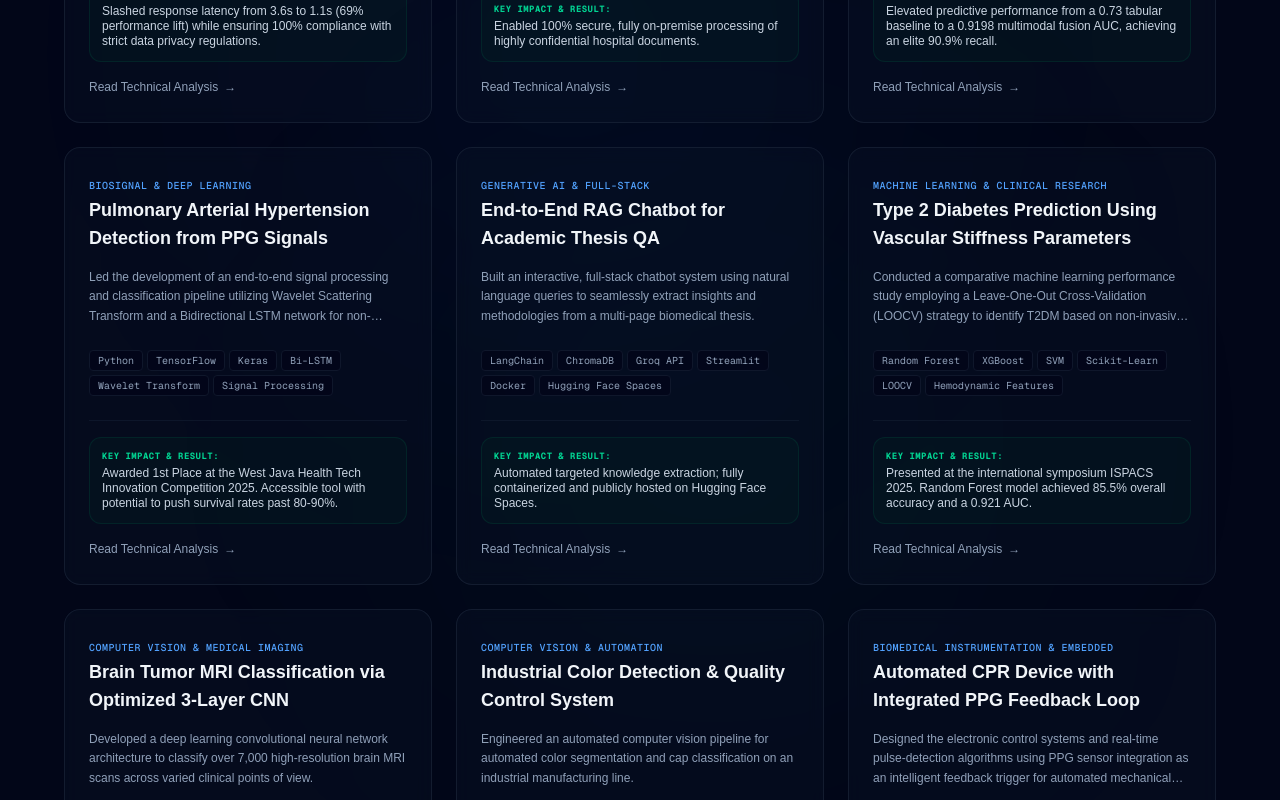
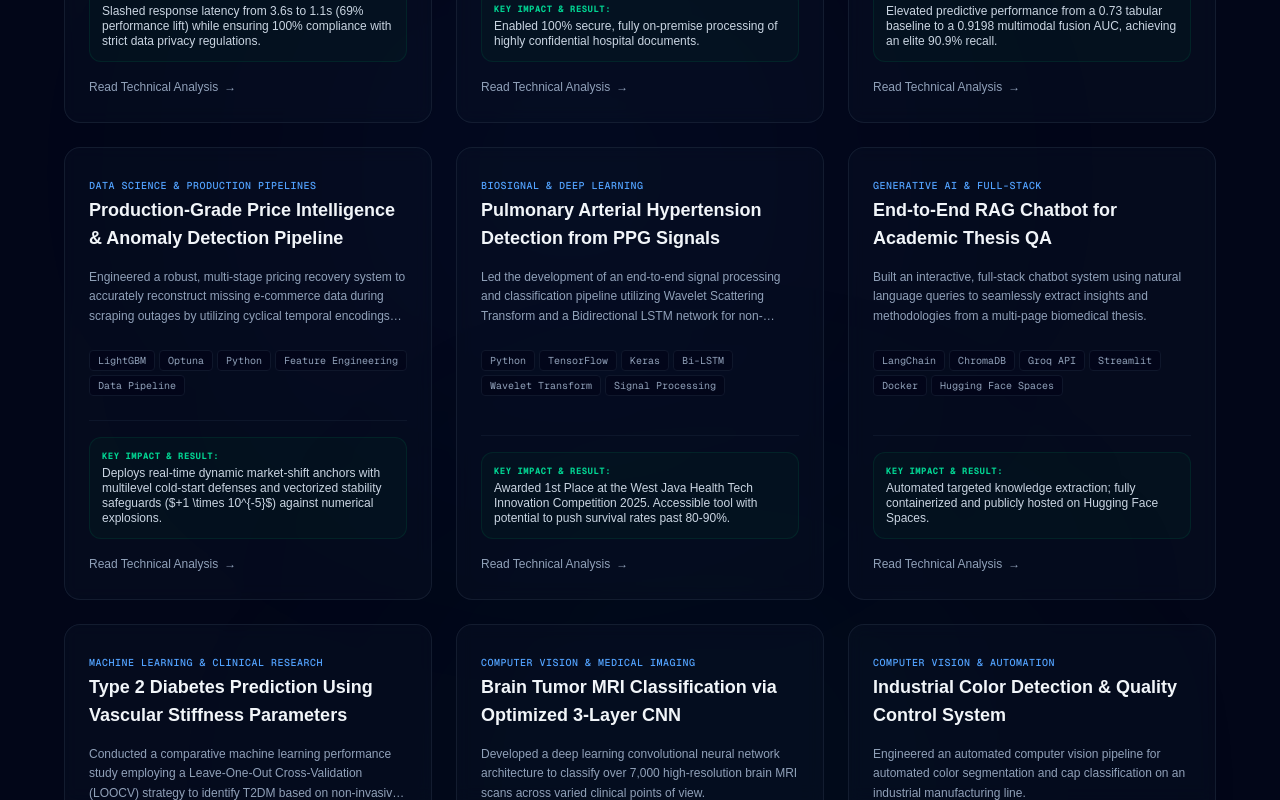
Before and after one commit to wikan1602/portfolio-site, a Next.js app: page /portfolio in a window 1280 px wide. Shown: the part 702-1502 px from the top of the page. Built offline with nearby package versions, Linux system fonts and the light colour scheme.

Commit message:
feat: add portfolio

```diff
--- a/app/portfolio/page.tsx
+++ b/app/portfolio/page.tsx
@@ -24,6 +24,14 @@ export default function PortfolioPage() {
       category: "MLOps & Data Engineering",
       tags: ["Docker Compose", "Apache Airflow", "MLflow", "FastAPI", "XGBoost", "PostgreSQL"],
       impact: "Elevated predictive performance from a 0.73 tabular baseline to a 0.9198 multimodal fusion AUC, achieving an elite 90.9% recall."
+    },
+    {
+      slug: "price-intelligence-anomaly-detection",
+      title: "Production-Grade Price Intelligence & Anomaly Detection Pipeline",
+      description: "Engineered a robust, multi-stage pricing recovery system to accurately reconstruct missing e-commerce data during scraping outages by utilizing cyclical temporal encodings and historical value ratios.",
+      category: "Data Science & Production Pipelines",
+      tags: ["LightGBM", "Optuna", "Python", "Feature Engineering", "Data Pipeline"],
+      impact: "Deploys real-time dynamic market-shift anchors with multilevel cold-start defenses and vectorized stability safeguards ($+1 \\times 10^{-5}$) against numerical explosions."
     },
     {
       slug: "pah-detection-bi-lstm",
```
